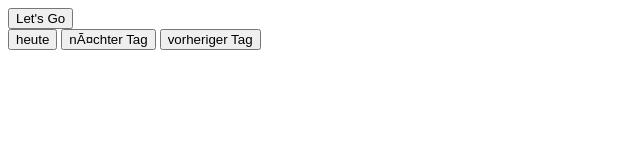
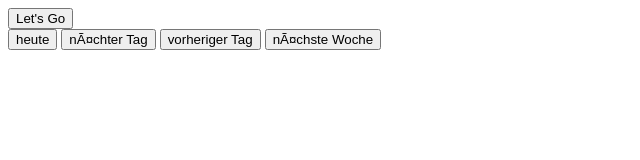
Before and after one commit to htw-ws1920/mensa-app-gruppe-b, a plain HTML site: page pwa-mensa-ws1920/test_openmensa.html in a window 1280 px wide. Shown: the whole page, without its empty margins (0-640 px from the left). Drawn offline with Linux system fonts and the light colour scheme.

Commit message:
Add files via upload

```diff
--- a/pwa-mensa-ws1920/test_openmensa.html
+++ b/pwa-mensa-ws1920/test_openmensa.html
@@ -6,27 +6,30 @@
         <button onclick = "getDate()">heute</button>
         <button onclick="increaseDate()">nächter Tag</button>
         <button onclick="decreaseDate()">vorheriger Tag</button>
+        <button onclick="nextWeek()">nächste Woche</button>
         <p id = "date"></p>
 
         <script>
             var currentDate = new Date();
 
+            function nextWeek() {
+                currentDate.setDate(currentDate.getDate()+7)
+                document.getElementById("date").innerHTML = currentDate;
+            }
+
             function increaseDate() {
                 currentDate.setDate(currentDate.getDate()+1)
                 document.getElementById("date").innerHTML = currentDate;
             }
-
             function getDate() {
 
                 currentDate = new Date();
                 document.getElementById("date").innerHTML = currentDate;
             }
-
             function decreaseDate() {
                 currentDate.setDate(currentDate.getDate()-1)
                 document.getElementById("date").innerHTML = currentDate;
             }
-
             function showData() {
                 GetData().then(response =>
                 {
@@ -39,7 +42,6 @@
             }
 
             function GetData() {
-
                 return fetch('https://openmensa.org/api/v2/canteens/',
                 {
                 method: 'get',
```
